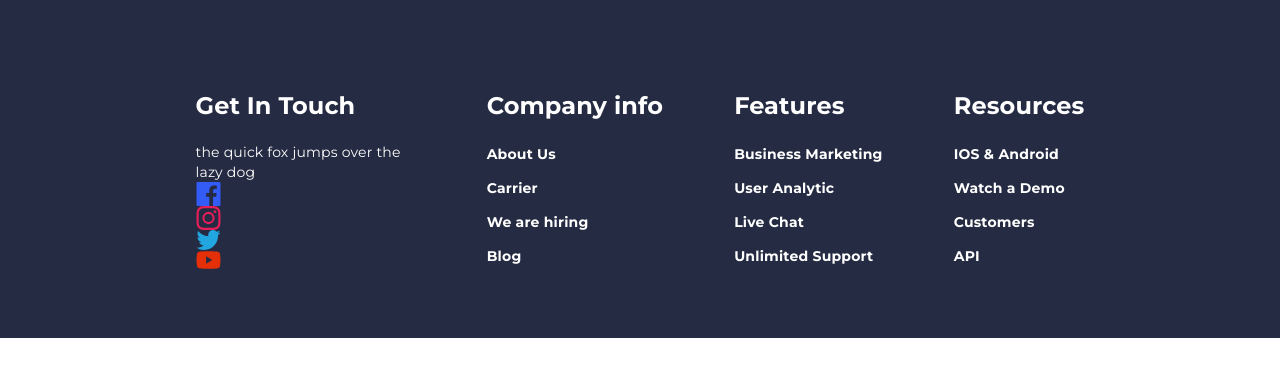
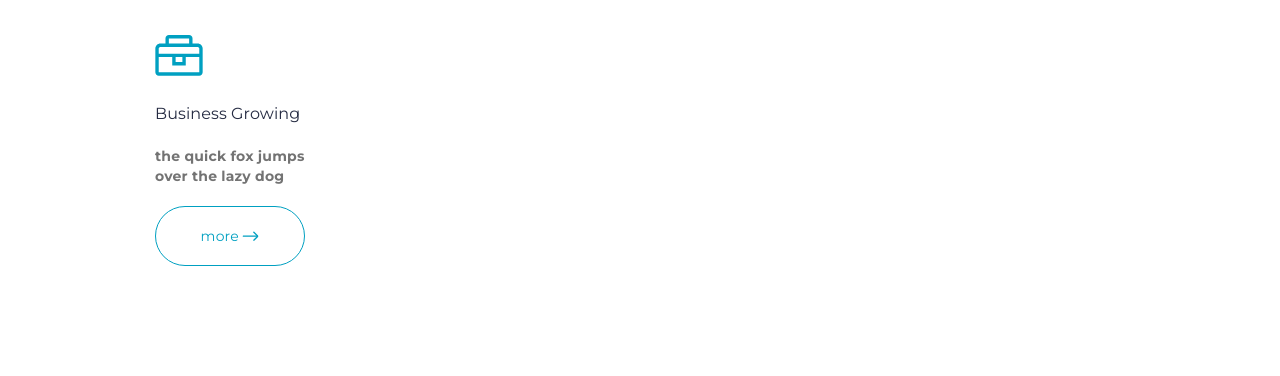
Before and after one commit to DocQuanty/DriveMore, a website: page DriveMore/index.html in a window 1280 px wide. Drawn offline with Linux system fonts and the light colour scheme.

Commit message:
create cards-func

```diff
--- a/#src/scss/parts/cards-item.scss
+++ b/#src/scss/parts/cards-item.scss
@@ -0,0 +1,58 @@
+.cards-item {
+  padding: 35px 40px;
+  width: 230px;
+  background-color: #fff;
+  &__card {
+  }
+}
+.card {
+  &__logo-card {
+    margin-bottom: 20px;
+  }
+
+  &__logo-card-arrow {
+  }
+
+  &__title-card {
+    margin-bottom: 20px;
+    font-family: Montserrat;
+    font-size: 16px;
+    line-height: 24px;
+    letter-spacing: 0.1px;
+    color: #252b42;
+  }
+
+  &__text-card {
+    margin-bottom: 20px;
+    font-family: Montserrat;
+    font-weight: bold;
+    font-size: 14px;
+    line-height: 20px;
+    /* or 143% */
+    letter-spacing: 0.2px;
+    /* second-text-color */
+
+    color: #737373;
+  }
+
+  &__btn-card {
+    padding: 15px 10px;
+    text-align: center;
+    border: 1px solid #00a0c1;
+    border-radius: 37px;
+    &::after {
+      content: url("../../img/icon/arrow.svg");
+      width: 26px;
+      height: 20px;
+    }
+    button {
+      position: relative;
+      background-color: transparent;
+      font-family: Montserrat;
+      font-size: 14px;
+      line-height: 28px;
+      letter-spacing: 0.2px;
+      color: #00a0c1;
+    }
+  }
+}
--- a/#src/scss/style.scss
+++ b/#src/scss/style.scss
@@ -43,7 +43,7 @@ $md3: 479.98 + px;
 @import "./parts/row-list.scss";
 @import "./parts/cards-item.scss";
 //footer
-@import "footer";
+// @import "footer";
 
 body {
   color: #21243d;
--- a/DriveMore/index.html
+++ b/DriveMore/index.html
@@ -36,64 +36,24 @@
         <div class="_container">
 
 
+          <section class="cards-item">
+  <div class="cards-item__card">
+    <div class="card__logo-card">
+      <svg width="48" height="41" viewBox="0 0 48 41" fill="none" xmlns="http://www.w3.org/2000/svg"><path d="M42.5886 8.52554H37.519V3.45592C37.519 2.55955 37.1629 1.6999 36.5291 1.06608C35.8953 0.432251 35.0356 0.0761719 34.1393 0.0761719H13.8608C12.9644 0.0761719 12.1048 0.432251 11.4709 1.06608C10.8371 1.6999 10.481 2.55955 10.481 3.45592V8.52554H5.41142C4.06687 8.52554 2.77739 9.05966 1.82665 10.0104C0.875916 10.9611 0.341797 12.2506 0.341797 13.5952V37.2534C0.341797 38.1497 0.697876 39.0094 1.3317 39.6432C1.96553 40.2771 2.82518 40.6331 3.72154 40.6331H44.2785C45.1749 40.6331 46.0345 40.2771 46.6683 39.6432C47.3022 39.0094 47.6582 38.1497 47.6582 37.2534V13.5952C47.6582 12.2506 47.1241 10.9611 46.1734 10.0104C45.2227 9.05966 43.9332 8.52554 42.5886 8.52554ZM13.8608 3.45592H34.1393V8.52554H13.8608V3.45592ZM44.2785 37.2534H3.72154V22.0445H17.2405V30.4939H30.7595V22.0445H44.2785V37.2534ZM20.6203 22.0445H27.3798V27.1141H20.6203V22.0445ZM3.72154 18.6648V13.5952C3.72154 13.147 3.89958 12.7172 4.2165 12.4002C4.53341 12.0833 4.96323 11.9053 5.41142 11.9053H42.5886C43.0368 11.9053 43.4666 12.0833 43.7836 12.4002C44.1005 12.7172 44.2785 13.147 44.2785 13.5952V18.6648H3.72154Z" fill="#00A0C1"/></svg>
+    </div>
+    <div class="card__title-card">Business Growing</div>
+    <div class="card__text-card">the quick fox jumps over the lazy dog</div>
+    <div class="card__btn-card">
+      <button>
+        <div class="card__logo-card-arrow">more</div>
+      </button>
+    </div>
+  </div>
+</section>
+
         </div>
       </main>
-      <section class="footer">
-   <div class="footer__wrapper-footer">
-      <div class="footer__container-footer">
-         <div class="footer__main-footer">
-            <div class="footer__flex-footer">
-               <div class="flex-footer-list">
-                  <div class="flex-footer-list__title">Get In Touch</div>
-                  <div class="flex-footer-list__text-above-logo">the quick fox jumps over the
-                     lazy dog</div>
-                  <div class="flex-footer-list__logos">
-                     <div class="flex-footer-list__logos_facebook"><picture><source srcset="./img/icon/Facebook.svg" type="image/webp"><img src="./img/icon/Facebook.svg" alt="#"></picture></div>
-                     <div class="flex-footer-list__logos_instagram"><picture><source srcset="./img/icon/Instagram.svg" type="image/webp"><img src="./img/icon/Instagram.svg" alt="#"></picture></div>
-                     <div class="flex-footer-list__logos_twitter"><picture><source srcset="./img/icon/Twitter.svg" type="image/webp"><img src="./img/icon/Twitter.svg" alt="#"></picture></div>
-                     <div class="flex-footer-list__logos_youtube"><picture><source srcset="./img/icon/Youtube.svg" type="image/webp"><img src="./img/icon/Youtube.svg" alt="#"></picture></div>
-                  </div>
-               </div>
-                  <div class="flex-footer-list">
-                  <div class="flex-footer-list__title">Company info</div>
-                  <div class="flex-footer-list__text">
-                     <ul>
-                        <li> <a href="#">About Us</a></li>
-                        <li> <a href="#">Carrier</a></li>
-                        <li> <a href="#">We are hiring</a></li>
-                        <li> <a href="#">Blog</a></li>
-                     </ul>
-                  </div>
-               </div>
-               <div class="flex-footer-list">
-                  <div class="flex-footer-list__title">Features</div>
-                  <div class="flex-footer-list__text">
-                     <ul>
-                        <li> <a href="#">Business Marketing</a></li>
-                        <li> <a href="#">User Analytic</a></li>
-                        <li> <a href="#">Live Chat</a></li>
-                        <li> <a href="#">Unlimited Support</a></li>
-                     </ul>
-                  </div>
-               </div>
-               <div class="flex-footer-list">
-                  <div class="flex-footer-list__title">Resources</div>
-                  <div class="flex-footer-list__text">
-                     <ul>
-                        <li> <a href="#">IOS & Android</a></li>
-                        <li> <a href="#">Watch a Demo</a></li>
-                        <li> <a href="#">Customers</a></li>
-                        <li> <a href="#">API</a></li>
-                     </ul>
-                  </div>
-               </div>
-            </div>
-         </div>
-      </div>
-   </div>
-</section>
-</body>
-</html>
+
     </div>
     <script src="js/script.min.js"></script>
   </body>
```
Also changed, not shown: #src/index.html (+2 -1 lines), #src/parts/cards-item.html (+14 -0 lines), #src/img/icon/arrow.svg (added), #src/img/icon/cards/case.svg (added), #src/img/icon/test.png (added), DriveMore/css/style.css, DriveMore/css/style.min.css, DriveMore/img/icon/arrow.svg (added), DriveMore/img/icon/cards/arrow.svg (added), DriveMore/img/icon/cards/case.svg (added), DriveMore/img/icon/test.png (added), DriveMore/img/icon/test.webp (added), DriveMore/img/test.png (added), DriveMore/img/test.webp (added).
